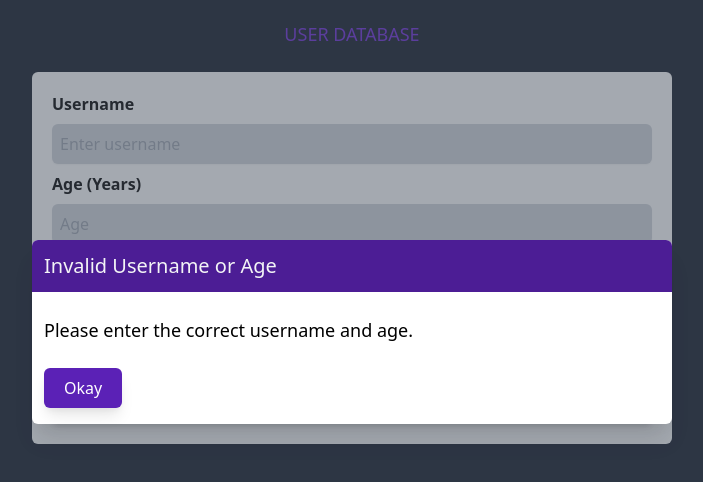
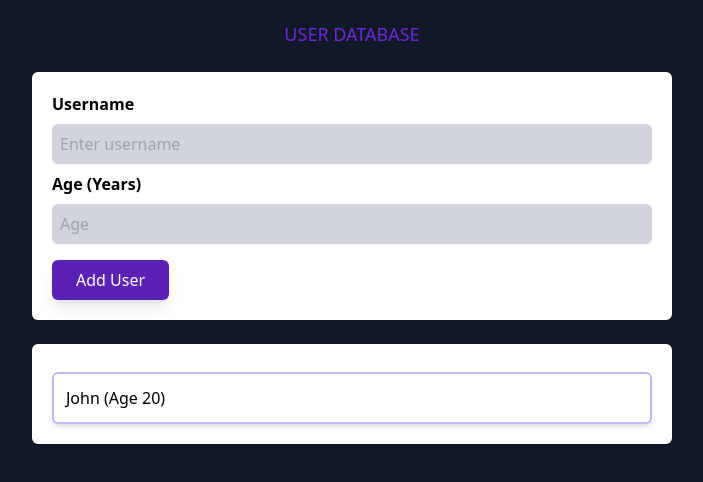
Before and after one commit to FuryACE007/userData, a React (Create React App) app: page / in a window 1280 px wide. Shown: the top 482 px of the page, without its empty margins (288-991 px from the left). Built offline with nearby package versions, Linux system fonts and the light colour scheme.

Commit message:
minor fixed

```diff
--- a/src/App.js
+++ b/src/App.js
@@ -2,7 +2,6 @@ import React, {useState} from "react";
 
 import UserForm from "./components/UserForm";
 import UsersList from "./components/UsersList";
-import InvalidMessage from "./components/InvalidMessage";
 
 let usersArr = [
   {
@@ -14,11 +13,9 @@ let usersArr = [
 
 function App() {
   const [nameVal, setNameVal] = useState(""); //we just use this to revaluate the webpage, we dont actually need this variable
-  // const [ageVal , setAgeVal] = useState("");
 
   const infoSubmitHandler = (info)=>{
     setNameVal(info.username);
-    // setAgeVal(info.age);
     usersArr.push(info);
   };
   console.log(nameVal);
@@ -27,7 +24,6 @@ function App() {
       <p className=" text-lg text-purple-700 text-center uppercase pt-5">User Database</p>
       <UserForm onSubmitInfo = {infoSubmitHandler} />
       <UsersList arr = {usersArr}  />
-      <InvalidMessage />
     </div>
   );
 };
--- a/src/components/InvalidMessage.js
+++ b/src/components/InvalidMessage.js
@@ -1,6 +1,12 @@
-const InvalidMessage = () => {
+const InvalidMessage = (props) => {
+    // const buttonClickHandler =()=>{
+    //     console.log("okay button pressed");
+    //     console.log(props.dataValidity);
+    // };
+    console.log(props.dataValidity);
+
   return (
-    <div className="fixed inset-0 bg-gray-600 bg-opacity-50 overflow-y-auto h-full w-full">
+    <div className="fixed hidden inset-0 bg-gray-600 bg-opacity-50 overflow-y-auto h-full w-full">
       <div className="container flex flex-col w-1/2 mx-auto bg-white rounded-md mt-60 shadow-xl">
         <h1 className="text-xl text-gray-100 flex-col bg-purple-900 p-3 rounded-t-md">
           Invalid Username or Age
--- a/src/components/UserForm.js
+++ b/src/components/UserForm.js
@@ -1,4 +1,5 @@
 import React , {useState} from "react";
+import InvalidMessage from "./InvalidMessage";
 
 const UserForm = (props) => {
    const [enteredUsername, setEnteredUsername] = useState("");
@@ -36,6 +37,7 @@ const UserForm = (props) => {
   const inputStyle = {inputClass:"w-full p-2 bg-gray-300 rounded-md shadow-sm "}
 
   return (
+    <div>
       <div className="container flex flex-col w-1/2 mx-auto bg-white rounded-md p-5 mt-6">
         <form onSubmit = {submitHandler}>
           <div>
@@ -49,6 +51,9 @@ const UserForm = (props) => {
           <button type = "submit" className ="items-center p-2 px-6 mt-2 text-white transition-all bg-purple-800 rounded-md shadow-lg w-max hover:bg-purple-900 hover:shadow-none">Add User</button>
         </form>
       </div>
+      <InvalidMessage dataValidity={isValid} />
+    </div>
+
   );
 };
 
```
Lines whose indentation alone changed are shown as unchanged.
